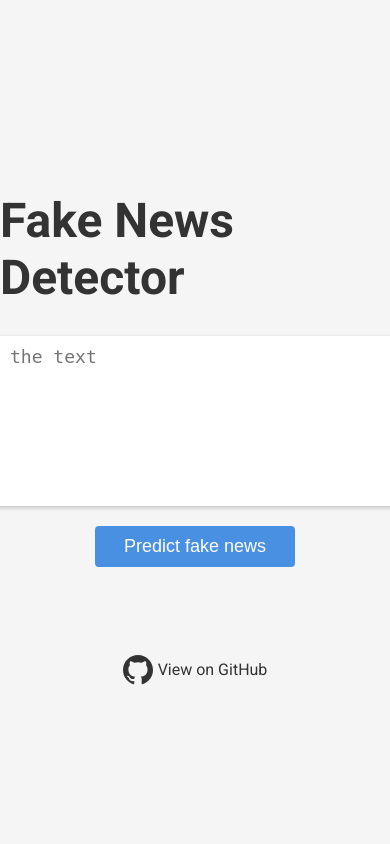
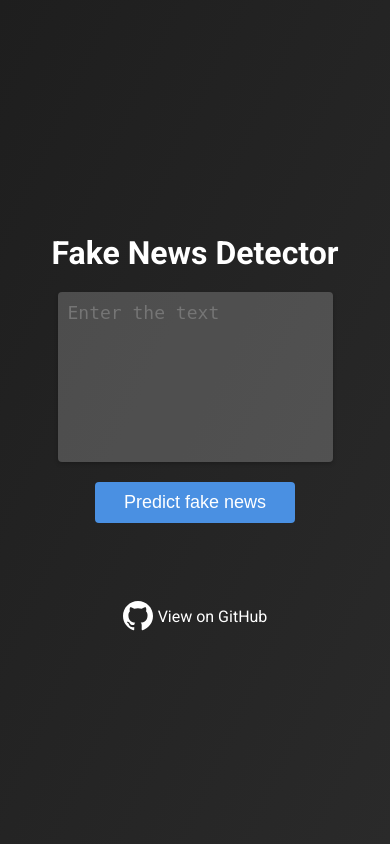
Before and after one commit to liamge/FakeNewsDetection, a Flask app: page / in a window 390 px wide; the page is wider, and only the part inside the window is pictured. Run offline with Flask 3, Linux system fonts and the light colour scheme.

Commit message:
Changing aesthetic and improving mobile support

```diff
--- a/templates/index.html
+++ b/templates/index.html
@@ -3,13 +3,16 @@
 
 <head>
   <meta charset="UTF-8">
+  <meta name="viewport" content="width=device-width, initial-scale=1.0">
   <title>Fake News Detector</title>
   <link href='https://fonts.googleapis.com/css2?family=Roboto:wght@400;700&display=swap' rel='stylesheet' type='text/css'>
   <style>
     body {
-      background: #f5f5f5;
+      background: linear-gradient(to bottom right, #1e1e1e, #2a2a2a), linear-gradient(to top left, #ffffff, #4a90e2);
+      background-repeat: no-repeat;
+      background-attachment: fixed;
       font-family: 'Roboto', sans-serif;
-      color: #333333;
+      color: #ffffff;
       margin: 0;
       padding: 0;
     }
@@ -20,28 +23,31 @@
       align-items: center;
       justify-content: center;
       height: 100vh;
+      padding: 0 20px;
     }
 
     .container h1 {
-      font-size: 48px;
-      margin-bottom: 30px;
+      font-size: 32px;
+      margin-bottom: 20px;
+      text-align: center;
     }
 
     .form {
       display: flex;
       flex-direction: column;
       align-items: center;
-      margin-bottom: 30px;
+      margin-bottom: 20px;
     }
 
     .form textarea {
-      width: 500px;
+      width: 100%;
+      max-width: 500px;
       height: 150px;
       padding: 10px;
       font-size: 18px;
-      color: #333;
+      color: #ffffff;
       border: none;
-      background: #fff;
+      background: rgba(255, 255, 255, 0.2);
       resize: none;
       border-radius: 4px;
       box-shadow: 0 2px 4px rgba(0, 0, 0, 0.2);
@@ -49,10 +55,11 @@
     }
 
     .form button {
-      width: 200px;
+      width: 100%;
+      max-width: 200px;
       padding: 10px;
       font-size: 18px;
-      color: #fff;
+      color: #ffffff;
       background: #4a90e2;
       border: none;
       border-radius: 4px;
@@ -67,7 +74,7 @@
     .github-link {
       margin-top: 20px;
       text-decoration: none;
-      color: #333;
+      color: #ffffff;
       display: flex;
       align-items: center;
     }
@@ -77,6 +84,7 @@
       height: 30px;
       margin-right: 10px;
       vertical-align: middle;
+      background-color: transparent;
     }
 
     .github-link span {
@@ -96,9 +104,9 @@
     <br>
     {{ prediction_text }}
     <a class="github-link" href="https://github.com/liamge/FakeNewsDetection" target="_blank">
-      <svg xmlns="http://www.w3.org/2000/svg" viewBox="0 0 24 24" fill="#333333" width="30px" height="30px">
-        <path d="M0 0h24v24H0z" fill="none"/>
-        <path d="M12 0C5.373 0 0 5.373 0 12c0 5.303 3.438 9.8 8.207 11.387.6.113.793-.258.793-.574 0-.285-.011-1.04-.015-2.04-3.338.724-4.042-1.609-4.042-1.609-.546-1.386-1.333-1.756-1.333-1.756-1.088-.744.082-.729.082-.729 1.204.084 1.839 1.236 1.839 1.236 1.07 1.834 2.807 1.304 3.495.994.108-.776.418-1.305.76-1.605-2.665-.302-5.466-1.332-5.466-5.93 0-1.31.469-2.38 1.236-3.222-.125-.302-.536-1.526.117-3.176 0 0 1.008-.322 3.3 1.23.957-.267 1.98-.399 3-.405 1.02.006 2.043.138 3 .405 2.29-1.552 3.297-1.23 3.297-1.23.656 1.65.245 2.874.12 3.176.77.842 1.236 1.912 1.236 3.222 0 4.61-2.805 5.625-5.475 5.92.43.372.823 1.096.823 2.215 0 1.598-.014 2.885-.014 3.273 0 .318.191.688.8.572C20.57 21.795 24 17.296 24 12c0-6.627-5.373-12-12-12z"/>
+      <svg xmlns="http://www.w3.org/2000/svg" viewBox="0 0 24 24" fill="#ffffff" width="30px" height="30px">
+        <path d="M0 0h24v24H0z" fill="none" />
+        <path d="M12 0C5.373 0 0 5.373 0 12c0 5.303 3.438 9.8 8.207 11.387.6.113.793-.258.793-.574 0-.285-.011-1.04-.015-2.04-3.338.724-4.042-1.609-4.042-1.609-.546-1.386-1.333-1.756-1.333-1.756-1.088-.744.082-.729.082-.729 1.204.084 1.839 1.236 1.839 1.236 1.07 1.834 2.807 1.304 3.495.994.108-.776.418-1.305.76-1.605-2.665-.302-5.466-1.332-5.466-5.93 0-1.31.469-2.38 1.236-3.222-.125-.302-.536-1.526.117-3.176 0 0 1.008-.322 3.3 1.23.957-.267 1.98-.399 3-.405 1.02.006 2.043.138 3 .405 2.29-1.552 3.297-1.23 3.297-1.23.656 1.65.245 2.874.12 3.176.77.842 1.236 1.912 1.236 3.222 0 4.61-2.805 5.625-5.475 5.92.43.372.823 1.096.823 2.215 0 1.598-.014 2.885-.014 3.273 0 .318.191.688.8.572C20.57 21.795 24 17.296 24 12c0-6.627-5.373-12-12-12z" />
       </svg>
       <span>View on GitHub</span>
     </a>
```
